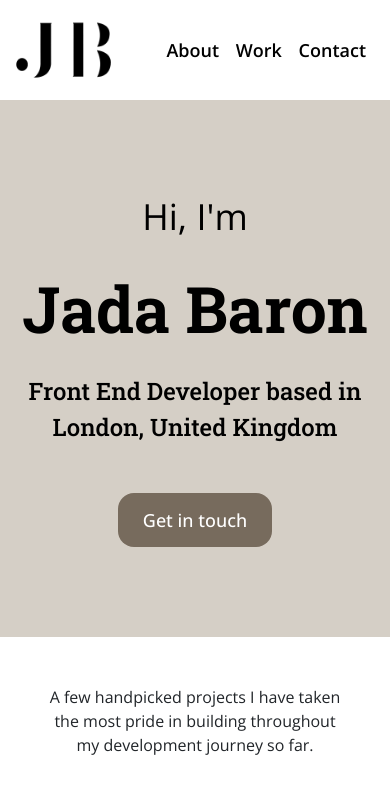
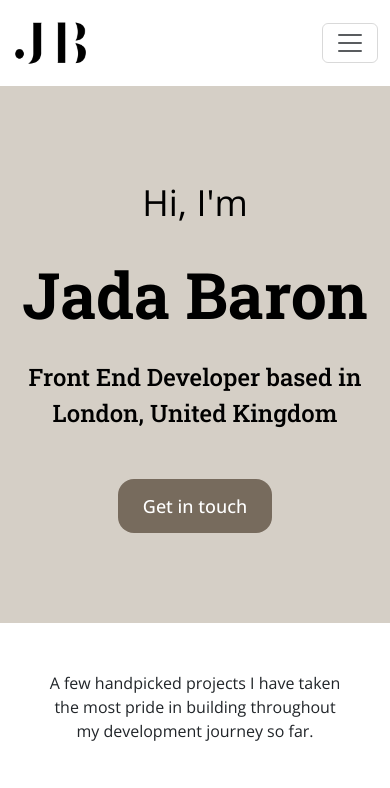
Before and after one commit to baronjada/jada-baron-portfolio, a plain HTML site: page index.html in a window 390 px wide. Shown: the top 788 px of the page. Drawn offline with nearby package versions, Linux system fonts and the light colour scheme.

Commit message:
Replaced custom built nav with Bootstrap nav to improve responsiveness on mobile (addition of hamburger menu)

```diff
--- a/index.html
+++ b/index.html
@@ -37,14 +37,29 @@
     <link rel="stylesheet" href="src/styles.css" />
   </head>
   <body>
-    <nav>
-      <div class="container d-flex justify-content-between">
-        <a href="/"><img src="images/JB-logo.png" class="logo" /></a>
-        <ul>
-          <li><a href="/about.html">About</a></li>
-          <li><a href="/work.html">Work</a></li>
-          <li><a href="/contact.html">Contact</a></li>
-        </ul>
+    <nav class="navbar navbar-expand-lg bg-white">
+      <div class="container">
+        <a class="navbar-brand" href="#">
+          <img src="images/JB-logo.png" alt="" class="logo" />
+        </a>
+        <button
+          class="navbar-toggler"
+          type="button"
+          data-bs-toggle="collapse"
+          data-bs-target="#navbarNavAltMarkup"
+          aria-controls="navbarNavAltMarkup"
+          aria-expanded="false"
+          aria-label="Toggle navigation"
+        >
+          <span class="navbar-toggler-icon"></span>
+        </button>
+        <div class="collapse navbar-collapse" id="navbarNavAltMarkup">
+          <div class="navbar-nav ms-auto">
+            <a class="nav-link" href="/about.html">About</a>
+            <a class="nav-link" href="/work.html">Work</a>
+            <a class="nav-link" href="/contact.html">Contact</a>
+          </div>
+        </div>
       </div>
     </nav>
     <div class="homepage-hero">
--- a/src/styles.css
+++ b/src/styles.css
@@ -21,34 +21,17 @@ body {
 }
 
 .logo {
-  max-height: 80px;
+  max-height: 60px;
 }
 
-nav {
-  padding: 10px 0;
+.navbar-expand-lg .navbar-nav .nav-link {
+  color: black;
+  font-weight: 500;
 }
 
-nav ul {
-  margin: 0;
-  padding: 0;
-  font-weight: 600;
-  font-size: 18px;
-}
-
-nav li {
-  display: inline;
-  list-style: none;
-  line-height: 80px;
-  margin-left: 16px;
-}
-
-nav a {
-  text-decoration: none;
-  transition: all 100ms ease-in-out;
-}
-
-nav a:hover,
-nav li.active a {
+/*Changes active state of nav link*/
+.navbar-nav .nav-link.active,
+.navbar-nav .nav-link.show {
   color: var(--primary-colour);
 }
 
@@ -225,14 +208,6 @@ footer .social-links a:hover {
     padding: 0 10px;
   }
 
-  nav ul {
-    margin-right: 12px;
-  }
-
-  nav li {
-    margin-left: 12px;
-  }
-
   footer .contact-cta {
     padding: 40px 60px;
   }
```
